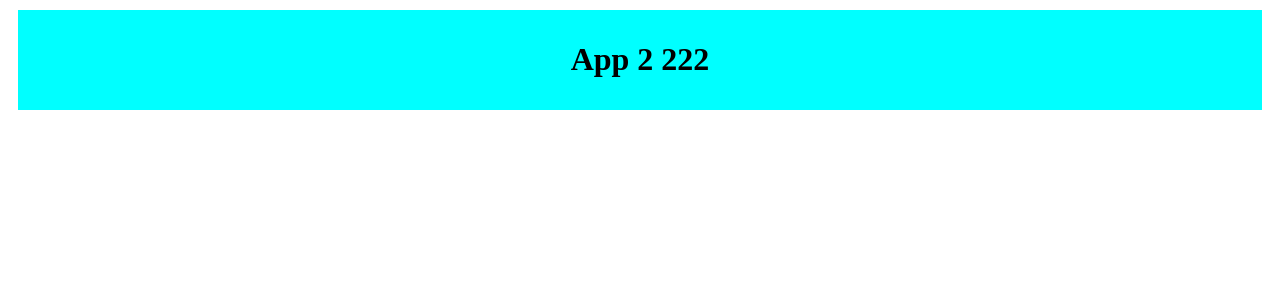
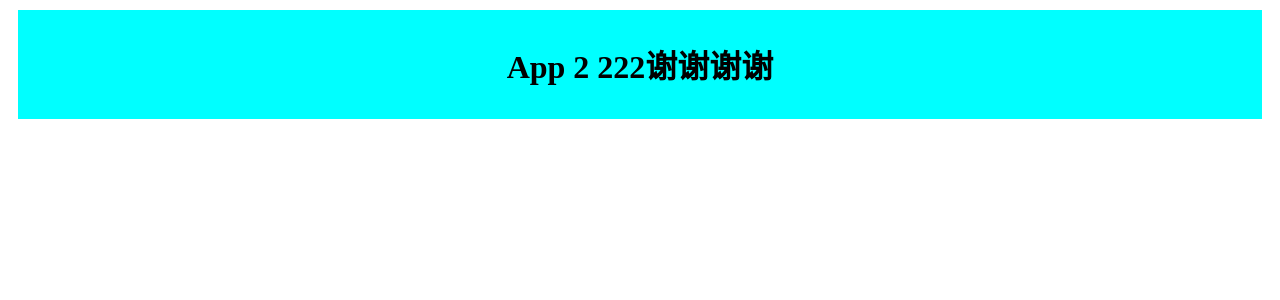
Before and after one commit to ikomom/webpack-init, a React app in the folder app/app2/: page / in a window 1280 px wide. Shown: the top 300 px of the page. Built offline with nearby package versions, Linux system fonts and the light colour scheme.

Commit message:
test publish 2

```diff
--- a/app/app2/src/App.js
+++ b/app/app2/src/App.js
@@ -8,7 +8,7 @@ const App = () => {
       textAlign:"center",
       backgroundColor:"cyan"
     }}>
-      <h1 >App 2 222</h1>
+      <h1 >App 2 222谢谢谢谢</h1>
     </div>
   )
 }
--- a/app/package.json
+++ b/app/package.json
@@ -11,6 +11,7 @@
   "scripts": {
     "start": "lerna run --parallel start",
     "build": "lerna run build",
+    "bootstrap": "lerna bootstrap",
     "publish": "lerna publish --skip-git",
     "init": "lerna init --independent"
   },
```
Also changed, not shown: 1 other file (tests, documents, lock files or other folders).
